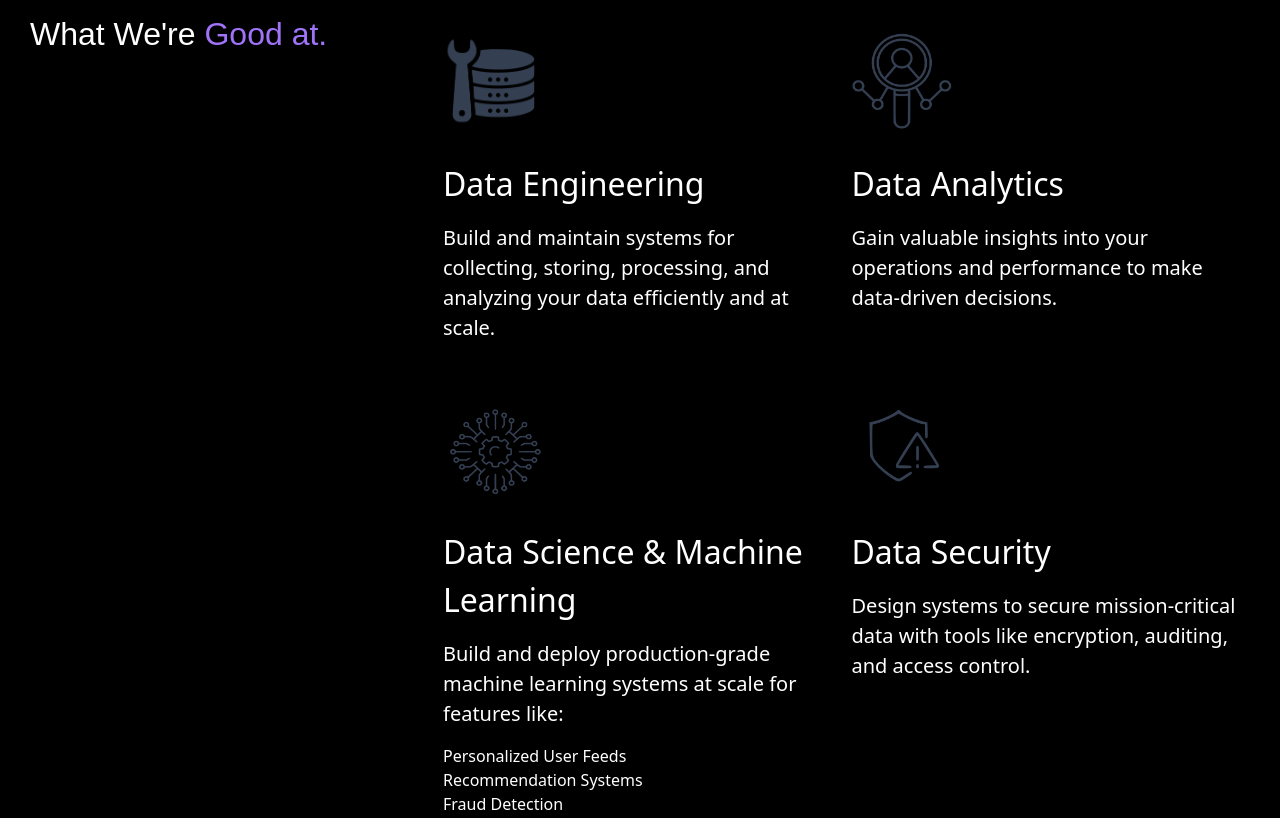
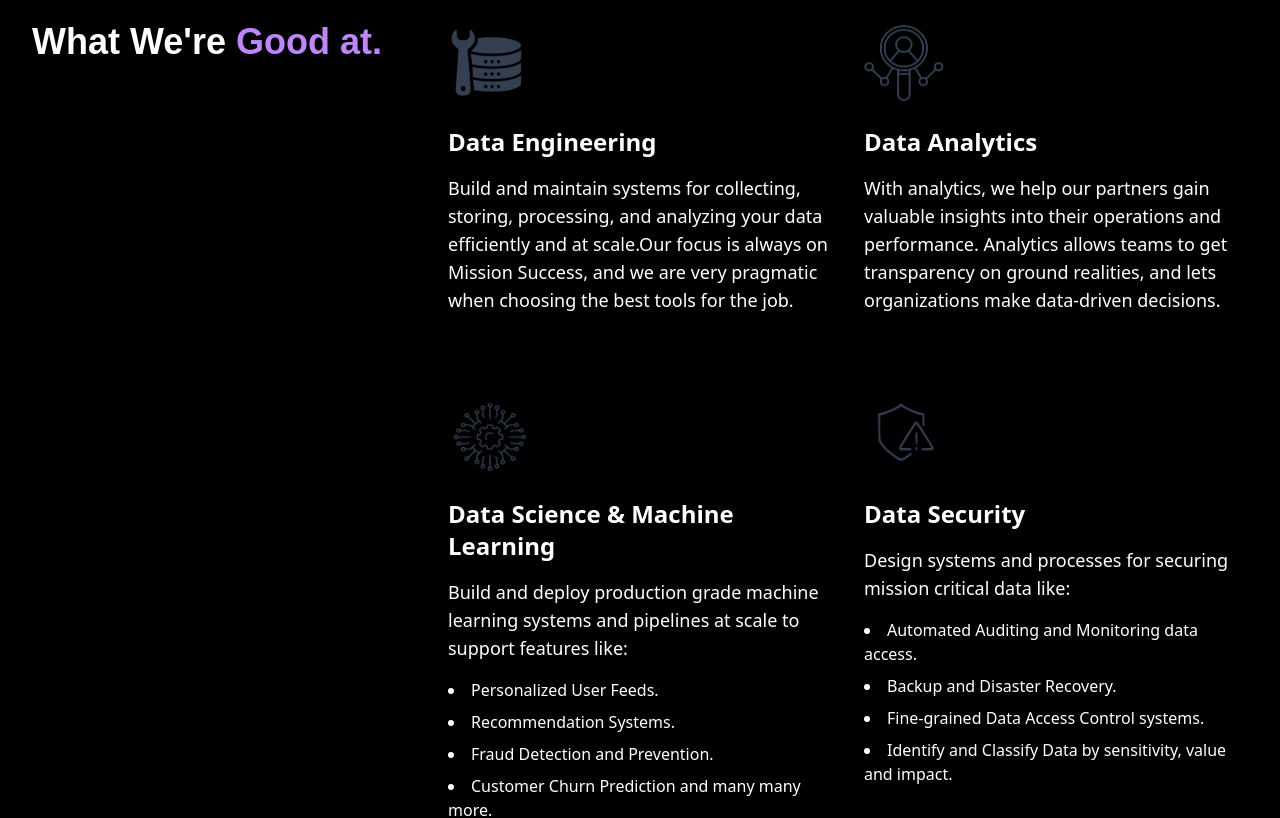
Before and after one commit to thedatalytix/Datalytix-website, a React (Vite) app in the folder website/: page /about in a window 1280 px wide. Shown: the part 1760-2578 px from the top of the page. Built offline with nearby package versions, Linux system fonts and the light colour scheme.

Commit message:
changes in aboutsus

```diff
--- a/website/src/components/Aboutus/About.css
+++ b/website/src/components/Aboutus/About.css
@@ -233,127 +233,3 @@
     font-size: 14px;
   }
 }
-
-/* GOOD AT CONTENT */
-/* General Wrapper Styles */
-.ana-wrapper {
-  padding: 20px;
-  position: relative; /* Add this line */
-  z-index: 1; /* Add this line */
-  overflow: hidden; /* Add this line */
-  background-color: #000;
-}
-
-.ana-container {
-  max-width: 1350px;
-  margin: 0px auto 0;
-}
-
-.ana-container-inner {
-  padding-bottom: 0;
-}
-
-/* Services Grid */
-.ana-services-grid {
-  display: flex;
-  justify-content: space-between;
-  flex-wrap: wrap;
-}
-
-.ana-services-c1,
-.ana-services-c2 {
-  flex: 1;
-  margin: 10px;
-}
-
-.ana-services-c1 {
-  flex-basis: 30%;
-  font-size: 32px;
-  margin-top: 0;
-}
-
-.ana-services-c2 {
-  flex-basis: 65%;
-  /* margin-top: 30px;  */
-}
-
-.good-at {
-  color: #a074f9;
-}
-
-/* Headings and Paragraphs */
-.display-2 {
-  font-size: 2rem;
-}
-
-.paragraph-large {
-  margin-bottom: 40px;
-  font-size: 1.125rem;
-}
-
-/* Feature Grid */
-.ana-features-grid {
-  display: flex;
-  flex-wrap: wrap;
-}
-
-.ana-feature {
-  flex: 1;
-  min-width: 300px;
-  margin: 10px;
-  padding-bottom: 20px;
-  color: #fff;
-}
-
-.ana-feature img {
-  width: 100px;
-  height: 100px;
-  margin-bottom: 30px;
-}
-
-.ana-feature h3 {
-  margin-bottom: 15px;
-  font-size: 32px;
-}
-
-.ana-feature p {
-  margin-bottom: 15px;
-  font-size: 20px;
-}
-
-/* Bullet List */
-.bullet-list {
-  list-style: none;
-  padding: 0;
-}
-
-.bullet-list-item {
-  display: flex;
-  align-items: center;
-  margin-bottom: 10px;
-}
-
-.bullet {
-  width: 20px;
-  height: 20px;
-  display: flex;
-  align-items: center;
-  justify-content: center;
-  background-color: #eee;
-  border-radius: 50%;
-  margin-right: 10px;
-}
-
-.unicon {
-  font-size: 1.25rem;
-  color: #333;
-}
-
-/* Miscellaneous */
-.text-primary {
-  color: #007bff;
-}
-
-.text-emphasize {
-  font-weight: bold;
-}
--- a/website/src/components/Aboutus/About.jsx
+++ b/website/src/components/Aboutus/About.jsx
@@ -35,6 +35,46 @@ const About = () => {
       number: "04",
       title: "Integrates",
       description: "Integrates with your workflow, no need to change.",
+    },
+  ];
+
+  // GOOD AT WORK
+  const services = [
+    {
+      title: "Data Engineering",
+      description:
+        "Build and maintain systems for collecting, storing, processing, and analyzing your data efficiently and at scale.Our focus is always on Mission Success, and we are very pragmatic when choosing the best tools for the job.",
+      icon: "/data-eng.png",
+    },
+    {
+      title: "Data Analytics",
+      description:
+        "With analytics, we help our partners gain valuable insights into their operations and performance. Analytics allows teams to get transparency on ground realities, and lets organizations make data-driven decisions.",
+      icon: "/data-analytics.png",
+    },
+    {
+      title: "Data Science & Machine Learning",
+      description:
+        "Build and deploy production grade machine learning systems and pipelines at scale to support features like:",
+      icon: "/machine-learning.png",
+      list: [
+        "Personalized User Feeds.",
+        "Recommendation Systems.",
+        "Fraud Detection and Prevention.",
+        "Customer Churn Prediction and many many more.",
+      ],
+    },
+    {
+      title: "Data Security",
+      description:
+        "Design systems and processes for securing mission critical data like:",
+      icon: "/data-security.png",
+      list: [
+        "Automated Auditing and Monitoring data access.",
+        "Backup and Disaster Recovery.",
+        "Fine-grained Data Access Control systems.",
+        "Identify and Classify Data by sensitivity, value and impact.",
+      ],
     },
   ];
 
@@ -142,77 +182,38 @@ const About = () => {
       </section>
 
       {/* What We're Good at */}
-      <div className="ana-wrapper">
-        <div className="ana-container">
-          <div className="ana-container-inner cc-padding-bottom-none">
-            <div className="ana-services-grid">
-              <div className="ana-services-c1">
-                <h2 className="display-2 text-white">
-                  What We're <span className="good-at">Good at.</span>
-                </h2>
-              </div>
-              <div className="ana-services-c2">
-                <div className="ana-features-grid">
-                  <div className="ana-feature cc-border-bottom">
+      <div className="bg-black text-white p-8">
+        <div className="max-w-7xl mx-auto">
+          <div className="flex flex-wrap -mx-4">
+            <div className="w-full lg:w-1/3 px-4 mb-8 lg:mb-0">
+              <h2 className="text-4xl font-bold mb-4">
+                What We're <span className="text-purple-400">Good at.</span>
+              </h2>
+            </div>
+            <div className="w-full lg:w-2/3 px-4">
+              <div className="grid grid-cols-1 md:grid-cols-2 gap-8">
+                {services.map((service, index) => (
+                  <div key={index} className="pb-8">
                     <img
-                      src="./data-eng.png"
-                      loading="lazy"
-                      alt="data-engineering-icon"
-                      style={{ width: "100px", height: "100px" }}
+                      src={service.icon}
+                      alt={`${service.title} icon`}
+                      className="w-20 h-20 mb-6"
                     />
-                    <h3>Data Engineering</h3>
-                    <p>
-                      Build and maintain systems for collecting, storing,
-                      processing, and analyzing your data efficiently and at
-                      scale.
-                    </p>
+                    <h3 className="text-2xl font-semibold mb-4">
+                      {service.title}
+                    </h3>
+                    <p className="text-lg mb-4">{service.description}</p>
+                    {service.list && (
+                      <ul className="list-disc list-inside">
+                        {service.list.map((item, i) => (
+                          <li key={i} className="text-xm mb-2">
+                            {item}
+                          </li>
+                        ))}
+                      </ul>
+                    )}
                   </div>
-                  <div className="ana-feature cc-border-bottom">
-                    <img
-                      src="./data-analytics.png"
-                      loading="lazy"
-                      alt="data-analytics-icon"
-                      style={{ width: "100px", height: "100px" }}
-                    />
-                    <h3>Data Analytics</h3>
-                    <p>
-                      Gain valuable insights into your operations and
-                      performance to make data-driven decisions.
-                    </p>
-                  </div>
-                  <div className="ana-feature cc-border-bottom">
-                    <img
-                      src="./machine-learning.png"
-                      loading="lazy"
-                      alt="machine-learning-icon"
-                      style={{ width: "100px", height: "100px" }}
-                    />
-                    <h3>Data Science & Machine Learning</h3>
-                    <p>
-                      Build and deploy production-grade machine learning systems
-                      at scale for features like:
-                    </p>
-                    <ul>
-                      <li>Personalized User Feeds</li>
-                      <li>Recommendation Systems</li>
-                      <li>Fraud Detection</li>
-                      <li>Customer Churn Prediction</li>
-                    </ul>
-                  </div>
-                  <div className="ana-feature cc-border-bottom">
-                    <img
-                      src="./data-security.png"
-                      loading="lazy"
-                      alt="data-security-icon"
-                      style={{ width: "100px", height: "100px" }}
-                    />
-                    <h3>Data Security</h3>
-                    <p>
-                      Design systems to secure mission-critical data with tools
-                      like encryption, auditing, and access control.
-                    </p>
-                  </div>
-                </div>
+                ))}
               </div>
             </div>
           </div>
```
